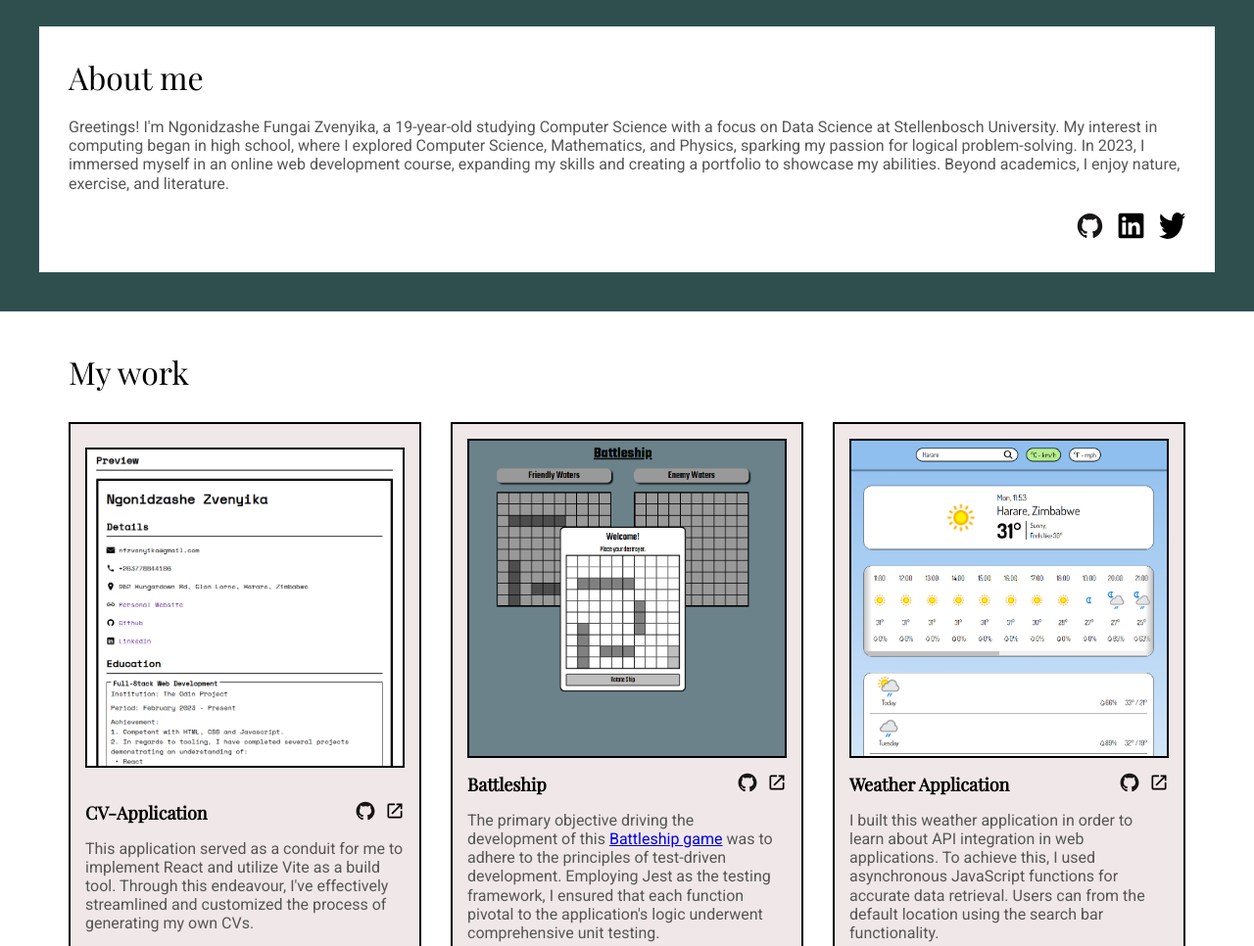
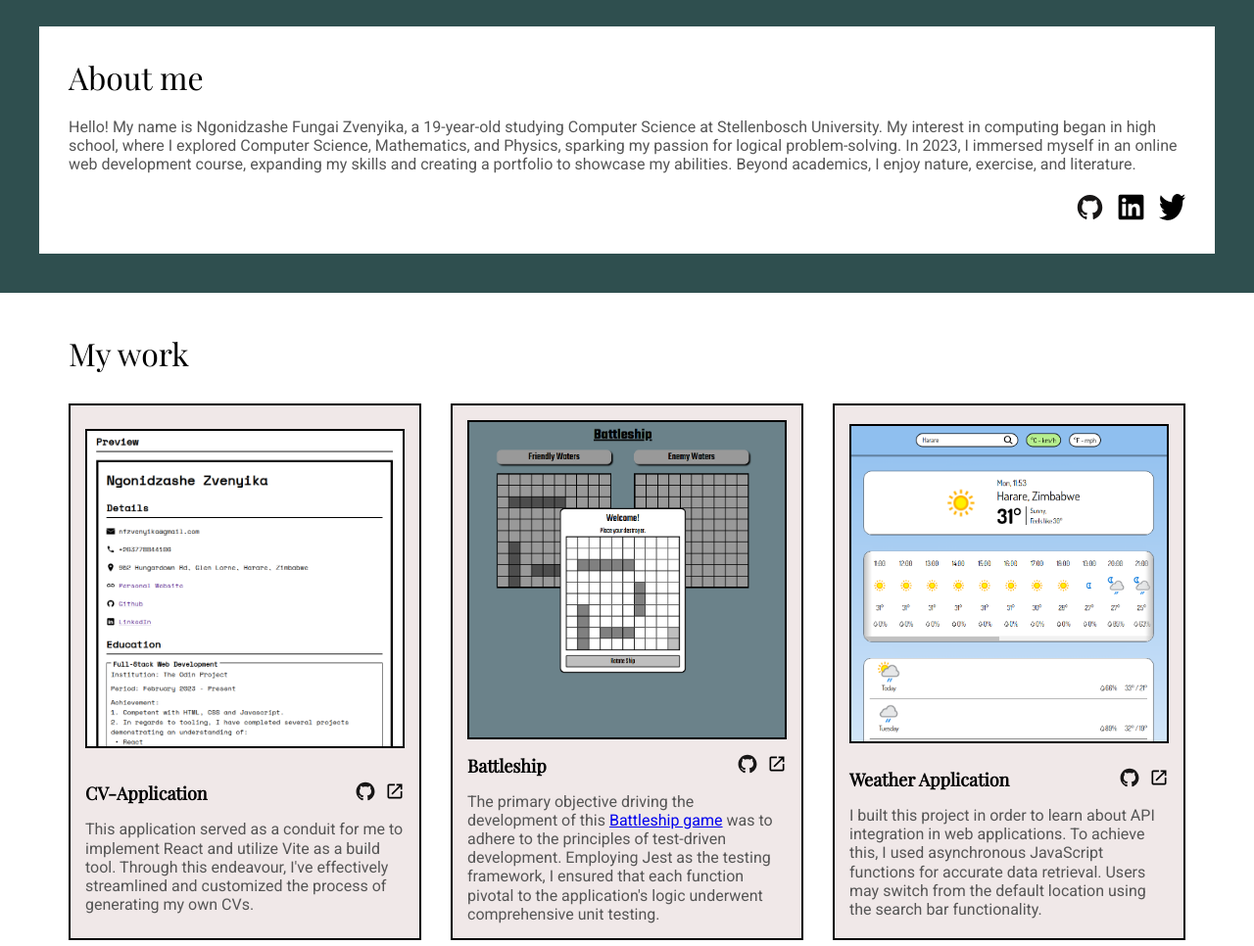
Before and after one commit to Ngonidzashe-Zvenyika/homepage, a website: page index.html in a window 1280 px wide. Shown: the part 99-1065 px from the top of the page at 98% size. Drawn offline with nearby package versions, Linux system fonts and the light colour scheme.

Commit message:
Fix grammar

```diff
--- a/index.html
+++ b/index.html
@@ -20,14 +20,14 @@
           <div>
             <h2>About me</h2>
             <p>
-              Greetings! I'm Ngonidzashe Fungai Zvenyika, a 19-year-old studying
-              Computer Science with a focus on Data Science at Stellenbosch
-              University. My interest in computing began in high school, where I
-              explored Computer Science, Mathematics, and Physics, sparking my
-              passion for logical problem-solving. In 2023, I immersed myself in
-              an online web development course, expanding my skills and creating
-              a portfolio to showcase my abilities. Beyond academics, I enjoy
-              nature, exercise, and literature.
+              Hello! My name is Ngonidzashe Fungai Zvenyika, a 19-year-old
+              studying Computer Science at Stellenbosch University. My interest
+              in computing began in high school, where I explored Computer
+              Science, Mathematics, and Physics, sparking my passion for logical
+              problem-solving. In 2023, I immersed myself in an online web
+              development course, expanding my skills and creating a portfolio
+              to showcase my abilities. Beyond academics, I enjoy nature,
+              exercise, and literature.
             </p>
           </div>
           <div class="socials">
@@ -161,11 +161,10 @@
               /></a>
             </div>
             <p class="description">
-              I built this weather application in order to learn about API
-              integration in web applications. To achieve this, I used
-              asynchronous JavaScript functions for accurate data retrieval.
-              Users can from the default location using the search bar
-              functionality.
+              I built this project in order to learn about API integration in
+              web applications. To achieve this, I used asynchronous JavaScript
+              functions for accurate data retrieval. Users may switch from the
+              default location using the search bar functionality.
             </p>
           </div>
         </div>
@@ -251,11 +250,10 @@
             </div>
             <p class="description">
               Developing my own binary search tree enabled me to comprehend the
-              complex relationships between its nodes and explore the various
-              traversal methods. This project aligns with others I've completed,
-              including sorting algorithms and various data structures. You can
-              explore these projects in detail by accessing their repositories
-              on my GitHub.
+              relationships between the nodes and explore the various traversal
+              methods. This project aligns with others I've completed, including
+              sorting algorithms and various data structures. You can explore
+              these in detail by accessing their repositories on my GitHub.
             </p>
           </div>
         </div>
@@ -272,7 +270,7 @@
             src="./assets/phone-outline.svg"
             alt="contact number"
           />
-          <p>+2779130693</p>
+          <p>+27791390693</p>
         </div>
         <div class="contact">
           <img
```
